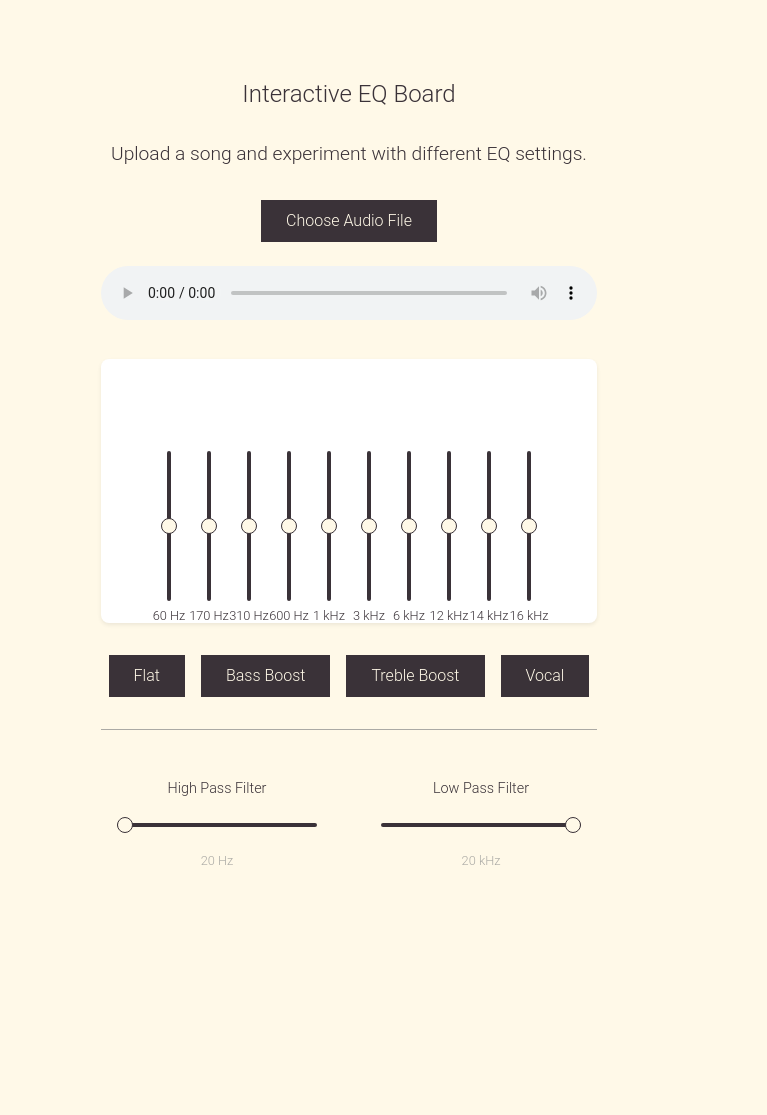
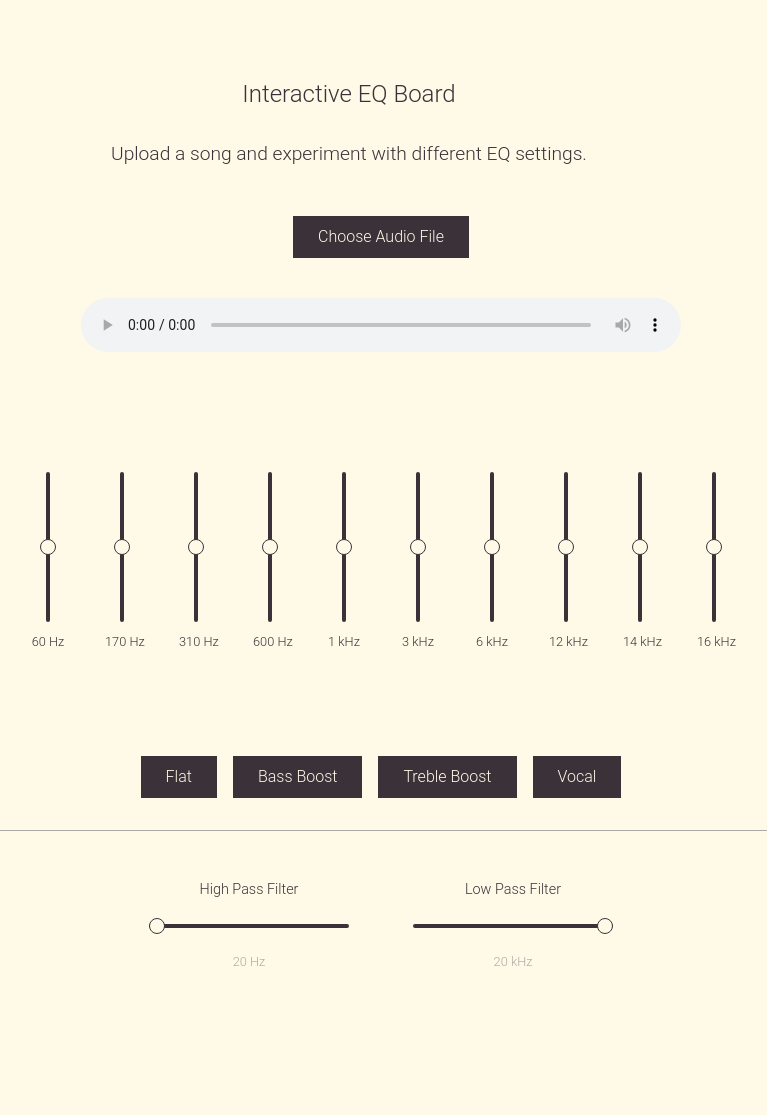
Before and after one commit to xnicolll/ui-eq-lab, a Flask app: page /examples in a window 1280 px wide. Shown: the part 280-1395 px from the top of the page, without its empty margins (291-1058 px from the left). Before the commit the page ends 1145 px from the top, so only its background shows below. Run offline with Flask 3, Linux system fonts and the light colour scheme.

Commit message:
fix: layout styles

```diff
--- a/static/css/style.css
+++ b/static/css/style.css
@@ -111,6 +111,7 @@ body {
     overflow: visible;
     display: flex;
     flex-direction: column;
+    align-items: center;
 }
 
 /* Typography */
@@ -168,7 +169,7 @@ p {
     background-color: white;
     padding: 2rem;
     border-radius: 0.5rem;
-    box-shadow: 0 0.125rem 0.25rem rgba(0, 0, 0, 0.075);
+    box-shadow: none;
 }
 
 .audio-player {
@@ -206,7 +207,7 @@ p {
     max-width: 1400px;
     padding: 0 2rem;
     margin: 0 auto;
-    overflow: hidden;
+    overflow: visible;
 }
 
 .overview-item {
@@ -457,6 +458,11 @@ p {
     margin: 0 auto;
     padding: 2rem;
     overflow: visible;
+    background: none;
+    box-shadow: none;
+    display: flex;
+    flex-direction: column;
+    align-items: center;
 }
 
 .learn-content p {
@@ -567,11 +573,18 @@ p {
     margin: 2rem auto;
     max-width: 800px;
     overflow: visible;
+    box-shadow: none;
+    display: flex;
+    flex-direction: column;
+    align-items: center;
 }
 
 .audio-upload {
     margin-bottom: 1.5rem;
     text-align: center;
+    width: 100%;
+    display: flex;
+    justify-content: center;
 }
 
 .file-input {
@@ -593,34 +606,39 @@ p {
     color: var(--dark);
 }
 
-.audio-player-container {
-    margin: 1.5rem 0;
-}
-
-.audio-player-container audio {
+.eq-controls {
+    margin: 1rem 0 3rem 0;
+    background: none;
+    box-shadow: none;
     width: 100%;
-}
-
-.eq-controls {
-    margin: 2rem 0;
+    display: flex;
+    justify-content: center;
 }
 
 .eq-sliders {
     display: flex;
-    justify-content: space-between;
+    justify-content: center;
     align-items: flex-end;
-    height: 200px;
-    padding: 0 1rem;
+    height: 180px;
+    padding: 0 2rem;
+    background: none;
+    box-shadow: none;
+    margin-bottom: 2rem;
+    gap: 1.5rem;
+    width: 100%;
+    max-width: 800px;
 }
 
 .eq-slider {
     display: flex;
     flex-direction: column;
     align-items: center;
-    width: 40px;
+    width: 50px;
     padding: 0.5rem;
     height: 150px;
     position: relative;
+    background: none;
+    box-shadow: none;
 }
 
 .eq-slider label {
@@ -628,7 +646,24 @@ p {
     font-size: 0.8rem;
     color: var(--dark);
     position: absolute;
-    bottom: -35px;
+    bottom: -40px;
+    white-space: nowrap;
+    width: 100%;
+    text-align: center;
+    padding: 0 0.5rem;
+}
+
+.audio-player-container {
+    margin: 1rem 0;
+    width: 100%;
+    display: flex;
+    justify-content: center;
+}
+
+.audio-player-container audio {
+    width: 100%;
+    max-width: 600px;
+    margin-bottom: 1rem;
 }
 
 /* Common slider styles */
@@ -637,6 +672,7 @@ input[type="range"] {
     background: var(--dark);
     outline: none;
     border-radius: 2px;
+    box-shadow: none;
 }
 
 input[type="range"]::-webkit-slider-thumb {
@@ -647,6 +683,7 @@ input[type="range"]::-webkit-slider-thumb {
     border: 1px solid var(--dark);
     border-radius: 50%;
     cursor: pointer;
+    box-shadow: none;
 }
 
 input[type="range"]::-moz-range-thumb {
@@ -656,11 +693,13 @@ input[type="range"]::-moz-range-thumb {
     border: 1px solid var(--dark);
     border-radius: 50%;
     cursor: pointer;
+    box-shadow: none;
 }
 
 input[type="range"]::-moz-range-track {
     background: var(--dark);
     border-radius: 2px;
+    box-shadow: none;
 }
 
 /* Pass filter specific styles */
@@ -686,6 +725,7 @@ input[type="range"]::-moz-range-track {
     justify-content: center;
     gap: 1rem;
     margin-top: 2rem;
+    width: 100%;
 }
 
 .preset-btn {
@@ -712,6 +752,7 @@ input[type="range"]::-moz-range-track {
     padding-top: 2rem;
     border-top: 1px solid var(--accent);
     flex-wrap: wrap;
+    width: 100%;
 }
 
 .pass-filter {
```
